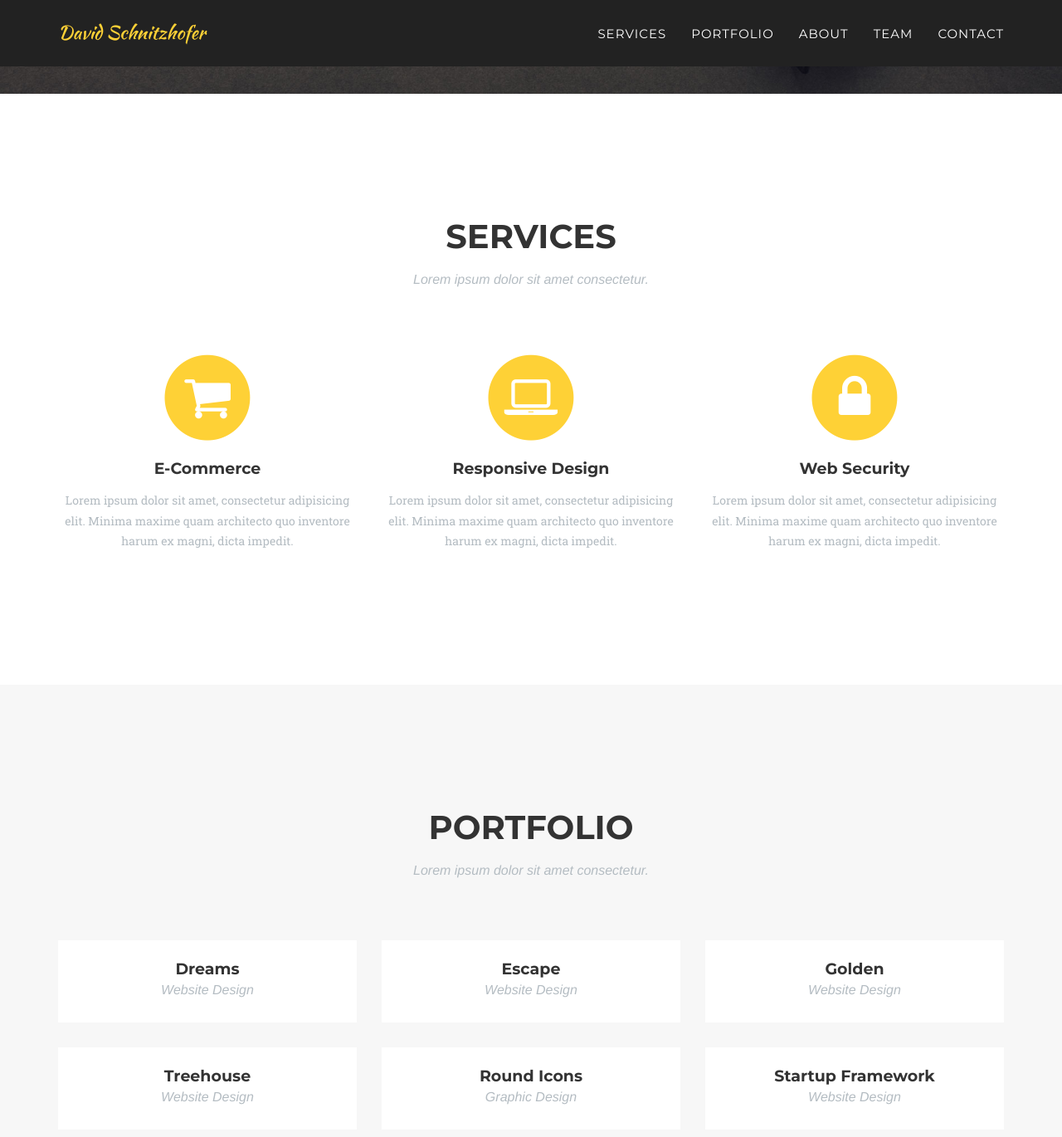
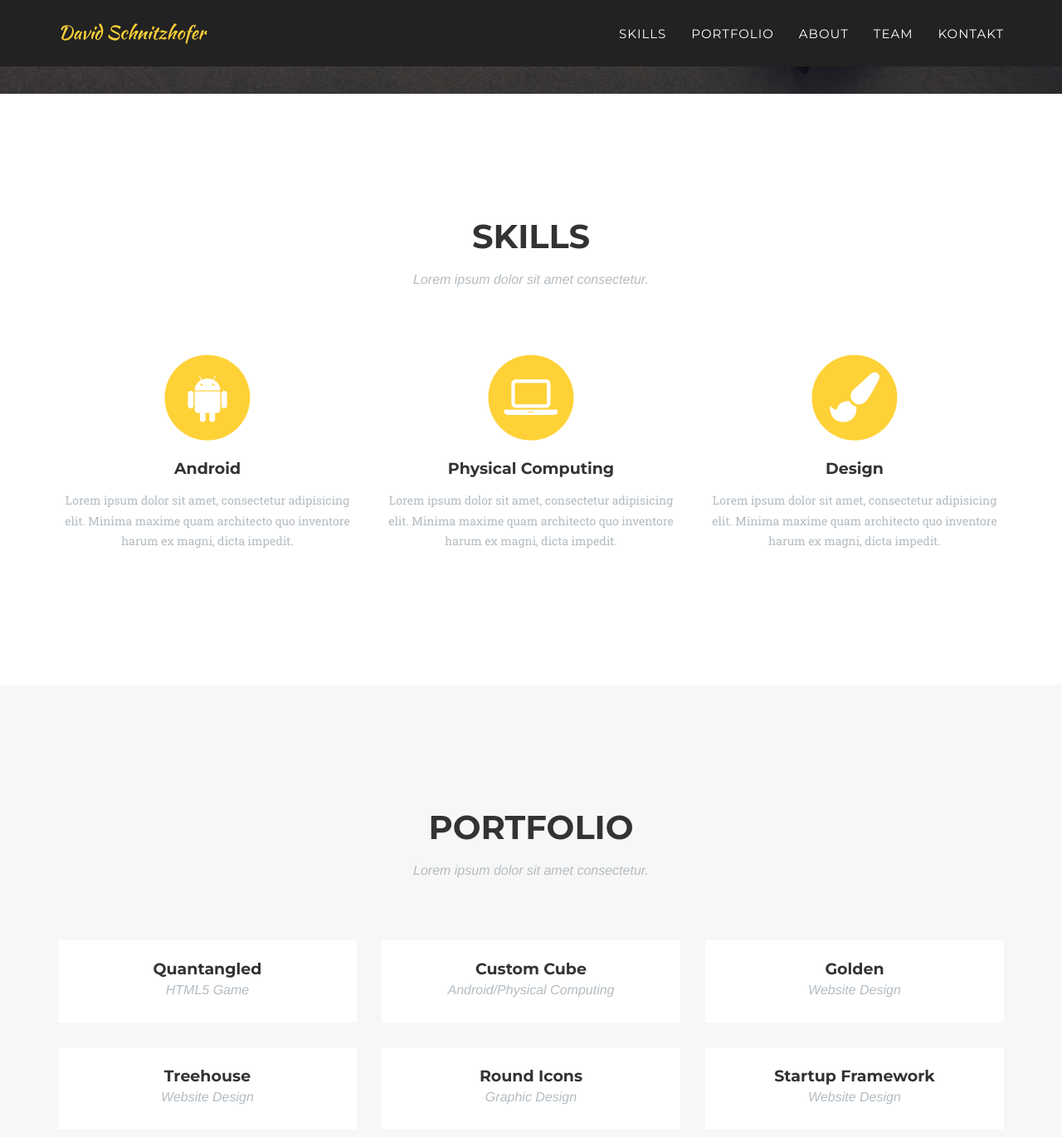
Before and after one commit to dvschnitz/dvschnitz.github.io, a Jekyll site: the page built from _posts/2014-07-18-project-1.markdown, in a window 1280 px wide and 1400 px high, scrolled down 645 px. Shown: the top 1370 px of the window at 83% size. Built offline with Jekyll 4.4.1, drawn with Linux system fonts in a browser that asks for light colours; some web fonts are replaced; some of the changed text lies outside the part shown.

Commit message:
Changed main page

```diff
--- a/_config.yml
+++ b/_config.yml
@@ -3,7 +3,7 @@
 
 # Site settings
 title: David Schnitzhofer
-email: your-email@domain.com
+email: david@schnitzhofer.at
 description: "Write an awesome description for your new site here. You can edit this line in _config.yml. It will appear in your document head meta (for Google search results) and in your feed.xml site description."
 
 
--- a/_includes/contact.html
+++ b/_includes/contact.html
@@ -2,8 +2,8 @@
         <div class="container">
             <div class="row">
                 <div class="col-lg-12 text-center">
-                    <h2 class="section-heading">Contact Us</h2>
-                    <h3 class="section-subheading text-muted">Lorem ipsum dolor sit amet consectetur.</h3>
+                    <h2 class="section-heading">Kontakt</h2>
+                    <h3 class="section-subheading text-muted">Kontaktieren Sie mich gern über folgendes Kontaktformular.</h3>
                 </div>
             </div>
             <div class="row">
--- a/_includes/header.html
+++ b/_includes/header.html
@@ -19,7 +19,7 @@
                         <a href="#page-top"></a>
                     </li>
                     <li>
-                        <a class="page-scroll" href="#services">Services</a>
+                        <a class="page-scroll" href="#services">Skills</a>
                     </li>
                     <li>
                         <a class="page-scroll" href="#portfolio">Portfolio</a>
@@ -31,7 +31,7 @@
                         <a class="page-scroll" href="#team">Team</a>
                     </li>
                     <li>
-                        <a class="page-scroll" href="#contact">Contact</a>
+                        <a class="page-scroll" href="#contact">Kontakt</a>
                     </li>
                 </ul>
             </div>
--- a/_includes/services.html
+++ b/_includes/services.html
@@ -3,7 +3,7 @@
         <div class="container">
             <div class="row">
                 <div class="col-lg-12 text-center">
-                    <h2 class="section-heading">Services</h2>
+                    <h2 class="section-heading">Skills</h2>
                     <h3 class="section-subheading text-muted">Lorem ipsum dolor sit amet consectetur.</h3>
                 </div>
             </div>
@@ -11,9 +11,9 @@
                 <div class="col-md-4">
                     <span class="fa-stack fa-4x">
                         <i class="fa fa-circle fa-stack-2x text-primary"></i>
-                        <i class="fa fa-shopping-cart fa-stack-1x fa-inverse"></i>
+                        <i class="fa fa-android fa-stack-1x fa-inverse"></i>
                     </span>
-                    <h4 class="service-heading">E-Commerce</h4>
+                    <h4 class="service-heading">Android</h4>
                     <p class="text-muted">Lorem ipsum dolor sit amet, consectetur adipisicing elit. Minima maxime quam architecto quo inventore harum ex magni, dicta impedit.</p>
                 </div>
                 <div class="col-md-4">
@@ -21,15 +21,15 @@
                         <i class="fa fa-circle fa-stack-2x text-primary"></i>
                         <i class="fa fa-laptop fa-stack-1x fa-inverse"></i>
                     </span>
-                    <h4 class="service-heading">Responsive Design</h4>
+                    <h4 class="service-heading">Physical Computing</h4>
                     <p class="text-muted">Lorem ipsum dolor sit amet, consectetur adipisicing elit. Minima maxime quam architecto quo inventore harum ex magni, dicta impedit.</p>
                 </div>
                 <div class="col-md-4">
                     <span class="fa-stack fa-4x">
                         <i class="fa fa-circle fa-stack-2x text-primary"></i>
-                        <i class="fa fa-lock fa-stack-1x fa-inverse"></i>
+                        <i class="fa fa-paint-brush fa-stack-1x fa-inverse"></i>
                     </span>
-                    <h4 class="service-heading">Web Security</h4>
+                    <h4 class="service-heading">Design</h4>
                     <p class="text-muted">Lorem ipsum dolor sit amet, consectetur adipisicing elit. Minima maxime quam architecto quo inventore harum ex magni, dicta impedit.</p>
                 </div>
             </div>
--- a/_posts/2014-07-17-project-2.markdown
+++ b/_posts/2014-07-17-project-2.markdown
@@ -1,13 +1,13 @@
 ---
-title: Escape
-subtitle: Website Design
+title: Custom Cube
+subtitle: Android/Physical Computing
 layout: default
 modal-id: 2
 date: 2014-07-17
 img: escape.png
 thumbnail: escape-thumbnail.png
 alt: image-alt
-project-date: April 2014
+project-date: Juni 2016
 client: Start Bootstrap
 category: Web Development
 description: Lorem ipsum dolor sit amet, usu cu alterum nominavi lobortis. At duo novum diceret. Tantas apeirian vix et, usu sanctus postulant inciderint ut, populo diceret necessitatibus in vim. Cu eum dicam feugiat noluisse.
--- a/_posts/2014-07-18-project-1.markdown
+++ b/_posts/2014-07-18-project-1.markdown
@@ -1,13 +1,13 @@
 ---
-title: Dreams
-subtitle: Website Design
+title: Quantangled
+subtitle: HTML5 Game
 layout: default
 modal-id: 1
 date: 2014-07-18
-img: dreams.png
-thumbnail: dreams-thumbnail.png
+img: quantangled.png
+thumbnail: quantangled-thumbnail.png
 alt: image-alt
-project-date: April 2014
+project-date: September 2016
 client: Start Bootstrap
 category: Web Development
 description: Lorem ipsum dolor sit amet, usu cu alterum nominavi lobortis. At duo novum diceret. Tantas apeirian vix et, usu sanctus postulant inciderint ut, populo diceret necessitatibus in vim. Cu eum dicam feugiat noluisse.
```
Also changed, not shown: img/portfolio/quantangled-thumbnail.png (added), img/portfolio/quantangled.png (added), 10 other files.
